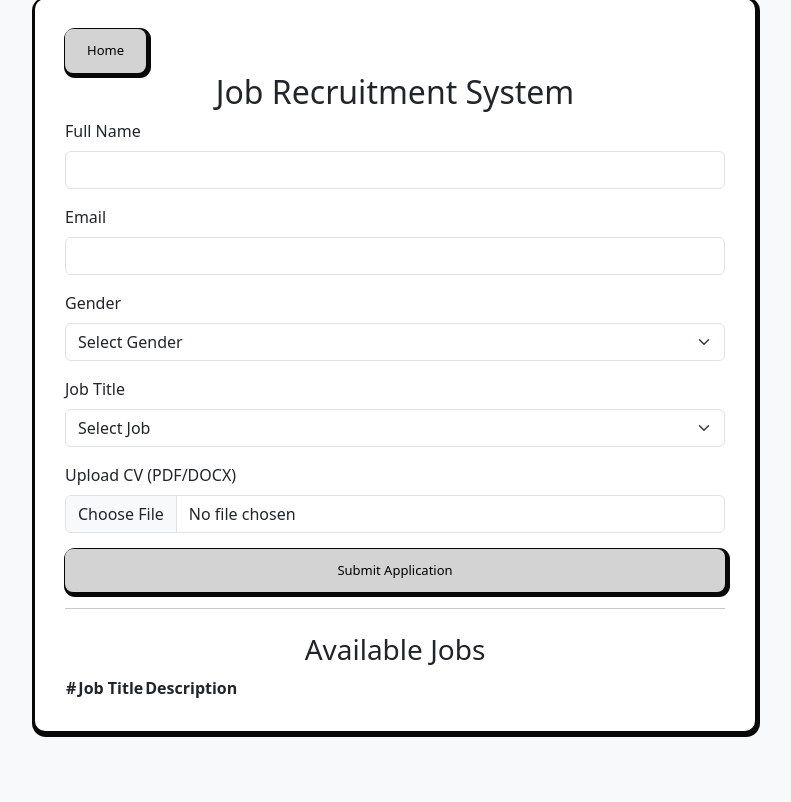
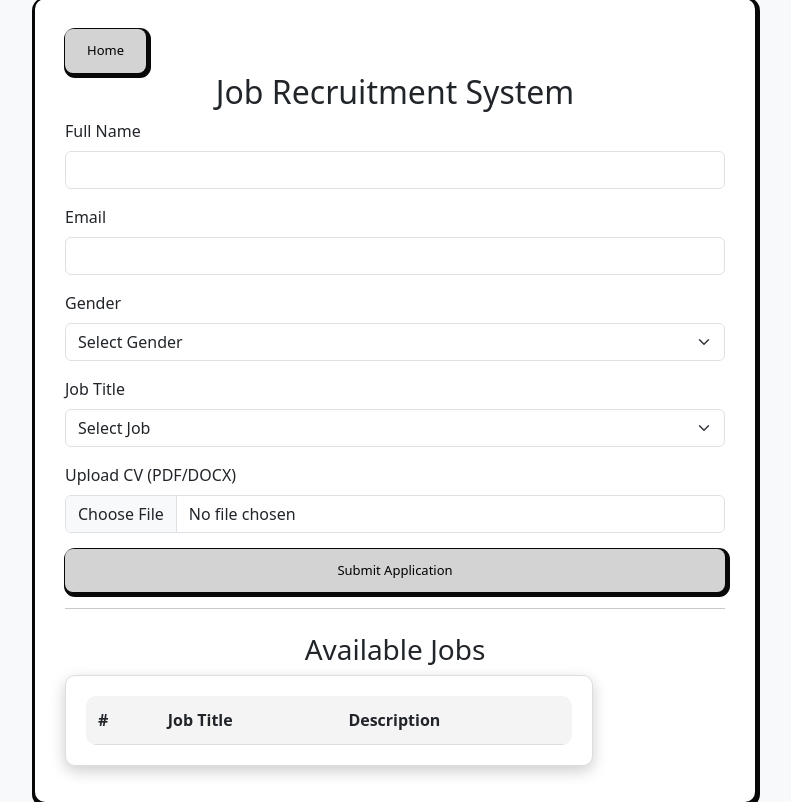
Before and after one commit to Mafia-Deadend/Job_recruitment, a Django app: page /upload-cv/ in a window 1280 px wide. Shown: the part 51-853 px from the top of the page, without its empty margins (245-1036 px from the left). Before the commit the page ends 788 px from the top, so only its background shows below. Run offline with Django 5.2, Linux system fonts and the light colour scheme; data comes from the database, SQL or seed files in the repository; both versions use the stored data as it was after the commit; lists and menus that the app fills with data are empty.

Commit message:
New Changes

```diff
--- a/job_recruitment/urls.py
+++ b/job_recruitment/urls.py
@@ -4,4 +4,5 @@ from django.urls import path, include
 urlpatterns = [
     path('admin/', admin.site.urls),
     path('', include('recruitment.urls')),  # Include the recruitment app's URLs
+
 ]
--- a/recruitment/templates/candidates.html
+++ b/recruitment/templates/candidates.html
@@ -31,7 +31,7 @@
                     <td>{{ forloop.counter }}</td>
                     <td>{{ candidate.name }}</td>
                     <td>{{ candidate.email }}</td>
-                    <td><a href="{{ candidate.cv.url }}" target="_blank">Download CV</a></td>
+                    <td><a href="{{  candidate.cv.url}}" download>Download CV</a></td>
                 </tr>
                 {% empty %}
                 <tr>
--- a/recruitment/templates/job_recruitment.html
+++ b/recruitment/templates/job_recruitment.html
@@ -44,6 +44,48 @@
           background-color: #047fe4;
           box-shadow: 0px 0px 0px 2px rgb(12 12 12 / 97%);
       }
+          /* Table Container Styling */
+    .table-container {
+        background-color: #ffffff;
+        padding: 20px;
+        border-radius: 10px;
+        box-shadow: 0px 5px 15px rgba(0, 0, 0, 0.2);
+        border: 1px solid #ddd;
+        display: inline-block;
+        width: 80%;
+        margin: auto;
+    }
+
+    /* Table Styling */
+    table {
+        width: 100%;
+        border-collapse: collapse;
+        border-radius: 10px;
+        overflow: hidden;
+        background: #fff;
+    }
+
+    th, td {
+        padding: 12px;
+        text-align: left;
+        border-bottom: 1px solid #ddd;
+    }
+
+    th {
+        background-color: #f4f4f4;
+        font-weight: bold;
+    }
+
+    /* Table Row Hover Effect */
+    tbody tr {
+        transition: 0.3s ease-in-out;
+    }
+
+    tbody tr:hover {
+        background-color: #bebcbc;
+        box-shadow: 0px 3px 8px rgba(0, 0, 0, 0.1);
+        transform: scale(1.02);
+    }
   </style>
 </head>
 <body>
@@ -103,7 +145,7 @@
                 </tr>
             </thead>
 
-            <tbody id="jobTableBody mt-3">
+            <tbody id="jobTableBody mt-3" >
                 <!-- Jobs will be loaded here dynamically -->
                 {% for job in jobs %}
                 <tr>
--- a/recruitment/urls.py
+++ b/recruitment/urls.py
@@ -1,5 +1,8 @@
 from django.urls import path
 from . import views
+from django.conf import settings
+from django.conf.urls.static import static
+
 
 urlpatterns = [
     path('', views.home, name='home'),
@@ -10,5 +13,4 @@ urlpatterns = [
     path('upload-cv/', views.upload_cv, name='upload_cv'),
     path('jobs/', views.job_list, name='job_list'),  # Fetch jobs (Ensure Correct Mapping)
     path('job/<int:job_id>/candidates/<str:status>/', views.job_candidates, name='job_candidates'),
-
-]
+]+ static(settings.MEDIA_URL, document_root=settings.MEDIA_ROOT)
--- a/recruitment/views.py
+++ b/recruitment/views.py
@@ -92,7 +92,8 @@ def upload_cv(request):
         # Save CV
         fs = FileSystemStorage(location='media/cvs/')
         filename = fs.save(cv_file.name, cv_file)
-        file_path = f"media/cvs/{filename}"
+        file_path = fs.url(filename)  # Correct file path format
+
 
         # Extract Text from CV
         if filename.endswith('.pdf'):
```
Also changed, not shown: job_recruitment/settings.py (+8 -0 lines), db.sqlite3, 12 other files.
